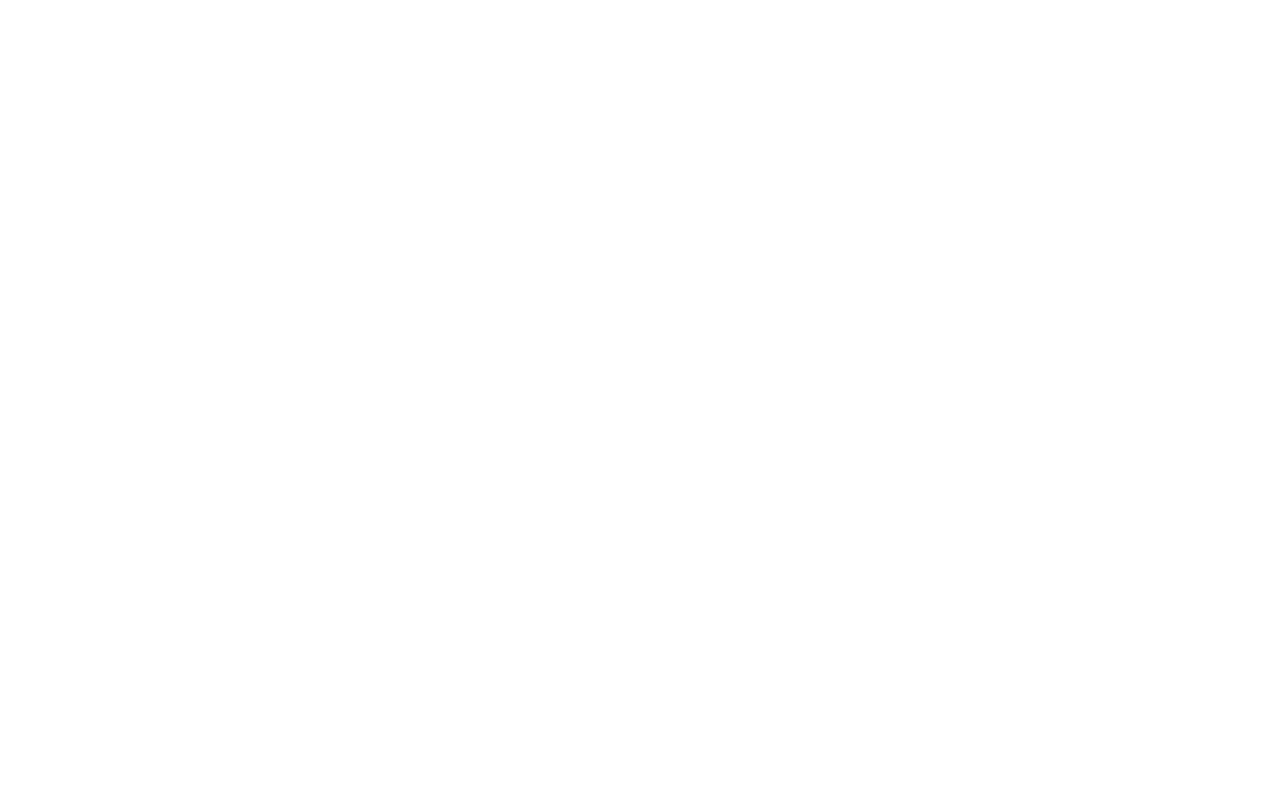
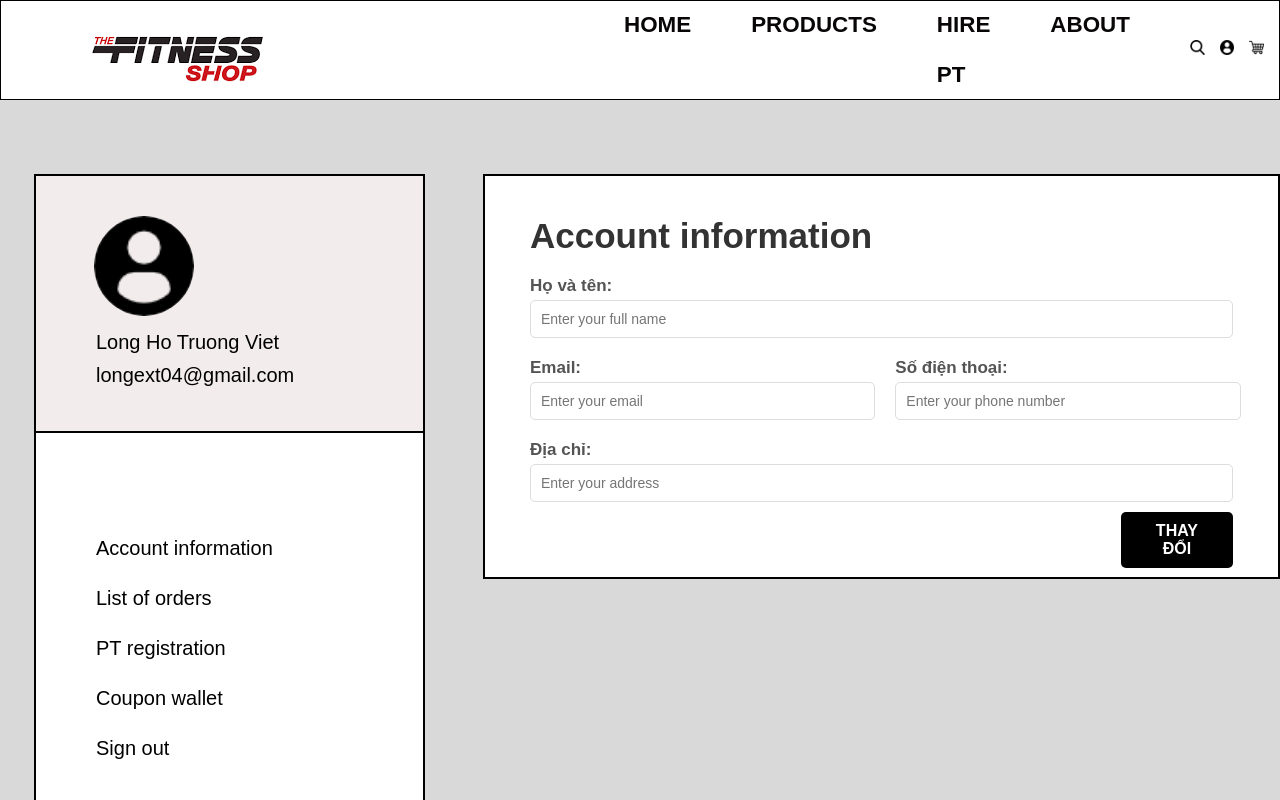
Before and after one commit to thienbanho/Fitness-Shop, a React (Create React App) app: page /pages/Profile/Info in a window 1280 px wide. Before the commit this address had no page. Shown: the top 800 px of the page. Built offline with nearby package versions, Linux system fonts and the light colour scheme.

Commit message:
/feature log in

```diff
--- a/src/App.js
+++ b/src/App.js
@@ -18,6 +18,7 @@
       <Route path="/pages/LoginSignup/Login" element={<Login/>}/>
       <Route path="/pages/PTRegist/PTRegist" element={<PTRegist/>}/>
       <Route path="/pages/Product" element={<Product/>}/>
+      <Route path="/pages/Profile/Info" element={<Info/>}/>
     </Routes>
     </BrowserRouter>
   );
--- a/src/components/NavBar/NavBar.js
+++ b/src/components/NavBar/NavBar.js
@@ -1,17 +1,40 @@
+import React, { useEffect, useState } from "react";
+import { Link, useNavigate, useLocation } from "react-router-dom";
+import supabase from "../../config/supabaseClient";
 import Logo from "../../assets/logo.png";
 import LogoSearch from "../../assets/search.png";
 import LogoProfile from "../../assets/profile-user.png";
 import LogoCart from "../../assets/shopping-cart.png";
-import Home from "../../pages/Home/Home";
 import "./navBar.css";
-import React from "react";
-import { Link } from "react-router";
 
 function NavBar() {
+  const navigate = useNavigate();
+  const location = useLocation();
+  const [user, setUser] = useState(null);
+
+  useEffect(() => {
+    const checkUser = async () => {
+      const { data: { session } } = await supabase.auth.getSession();
+      if (session) {
+        setUser(session.user);
+
+        // Redirect to the info page only if the user is on login or signup pages
+        if (
+          location.pathname === "/pages/LoginSignUp/Login" ||
+          location.pathname === "/pages/LoginSignUp/Signup"
+        ) {
+          navigate("/pages/Profile/Info");
+        }
+      }
+    };
+
+    checkUser();
+  }, [navigate, location]);
+
   return (
     <div className="nav_bar">
-      <img className="logo" src={Logo} alt="Logo"></img>
-      <ul class="nav-links">
+      <img className="logo" src={Logo} alt="Logo" />
+      <ul className="nav-links">
         <li>
           <Link to="../../pages/Home">HOME</Link>
         </li>
@@ -27,13 +50,13 @@
       </ul>
       <div className="icon">
         <a href="#">
-          <img src={LogoSearch} alt="search"></img>
+          <img src={LogoSearch} alt="search" />
         </a>
-        <Link to="../../pages/LoginSignUp/Login">
-          <img src={LogoProfile} alt="profile"></img>
+        <Link to={user ? "/pages/Profile/Info" : "../../pages/LoginSignUp/Login"}>
+          <img src={LogoProfile} alt="profile" />
         </Link>
         <a href="#">
-          <img src={LogoCart} alt="cart"></img>
+          <img src={LogoCart} alt="cart" />
         </a>
       </div>
     </div>
--- a/src/components/User Dashboard/userDashboard.js
+++ b/src/components/User Dashboard/userDashboard.js
@@ -1,6 +1,6 @@
 import React from "react";
 import './userDashboard.css'
-import profileAvt from '../../assets/avatar.png'
+import profileAvt from '../../assets/profile-user.png'
 
 const UserDashboard = () => {
     return (
--- a/src/pages/LoginSignUp/Login.js
+++ b/src/pages/LoginSignUp/Login.js
@@ -11,6 +11,7 @@
   const [fullName, setFullName] = useState("");
   const [phone, setPhone] = useState("");
   const [dob, setDob] = useState("");
+
 
   const toggleForm = (form) => {
     setIsLoginForm(form === "login");
--- a/src/pages/Profile/Info/info.js
+++ b/src/pages/Profile/Info/info.js
@@ -1,10 +1,75 @@
-import React from "react";
+import React, { useEffect, useState } from "react";
 import NavBar from "../../../components/NavBar/NavBar";
 import Footer from "../../../components/Footer/Footer";
 import UserDashboard from "../../../components/User Dashboard/userDashboard";
+import supabase from "../../../config/supabaseClient";
 import "./info.css";
 
 function Info() {
+  const [name, setName] = useState("");
+  const [email, setEmail] = useState("");
+  const [phone, setPhone] = useState("");
+  const [address, setAddress] = useState("");
+  const [userId, setUserId] = useState(null);
+
+  // Fetch user info on component load
+  useEffect(() => {
+    const fetchUserData = async () => {
+      const { data: { session }, error: sessionError } = await supabase.auth.getSession();
+
+      if (sessionError) {
+        console.error("Error fetching session:", sessionError);
+        return;
+      }
+
+      if (session?.user) {
+        setUserId(session.user.id);
+
+        // Fetch additional user info from the database
+        const { data, error } = await supabase
+          .from("users") // Replace "users" with your actual table name
+          .select("name, email, phone, address")
+          .eq("id", session.user.id)
+          .single();
+
+        if (error) {
+          console.error("Error fetching user data:", error);
+        } else {
+          setName(data.name || "");
+          setEmail(data.email || "");
+          setPhone(data.phone || "");
+          setAddress(data.address || "");
+        }
+      }
+    };
+
+    fetchUserData();
+  }, []);
+
+  // Handle form submission
+  const handleUpdate = async () => {
+    if (!userId) {
+      console.error("User not logged in.");
+      return;
+    }
+
+    const { data, error } = await supabase
+      .from("users") // Replace "users" with your actual table name
+      .update({
+        name,
+        email,
+        phone,
+        address,
+      })
+      .eq("id", userId);
+
+    if (error) {
+      console.error("Error updating user data:", error);
+    } else {
+      alert("Information updated successfully!");
+    }
+  };
+
   return (
     <>
       <NavBar />
@@ -18,26 +83,56 @@
 
           <div className="form-group">
             <label htmlFor="name">Họ và tên:</label>
-            <input type="text" id="name" name="name"/>
+            <input
+              type="text"
+              id="name"
+              name="name"
+              value={name}
+              placeholder={name || "Enter your full name"}
+              onChange={(e) => setName(e.target.value)}
+            />
           </div>
 
           <div className="form-group input-row">
             <div className="input-field">
               <label htmlFor="email">Email:</label>
-              <input type="email" id="email" name="email"/>
+              <input
+                type="email"
+                id="email"
+                name="email"
+                value={email}
+                placeholder={email || "Enter your email"}
+                onChange={(e) => setEmail(e.target.value)}
+              />
             </div>
             <div className="input-field">
               <label htmlFor="phone">Số điện thoại:</label>
-              <input type="tel" id="phone" name="phone"/>
+              <input
+                type="tel"
+                id="phone"
+                name="phone"
+                value={phone}
+                placeholder={phone || "Enter your phone number"}
+                onChange={(e) => setPhone(e.target.value)}
+              />
             </div>
           </div>
 
           <div className="form-group">
             <label htmlFor="address">Địa chỉ:</label>
-            <input type="text" id="address" name="address"/>
+            <input
+              type="text"
+              id="address"
+              name="address"
+              value={address}
+              placeholder={address || "Enter your address"}
+              onChange={(e) => setAddress(e.target.value)}
+            />
           </div>
 
-          <button type="submit" className="submit-btn">THAY ĐỔI</button>
+          <button type="button" className="submit-btn" onClick={handleUpdate}>
+            THAY ĐỔI
+          </button>
         </div>
       </div>
       <Footer />
```
